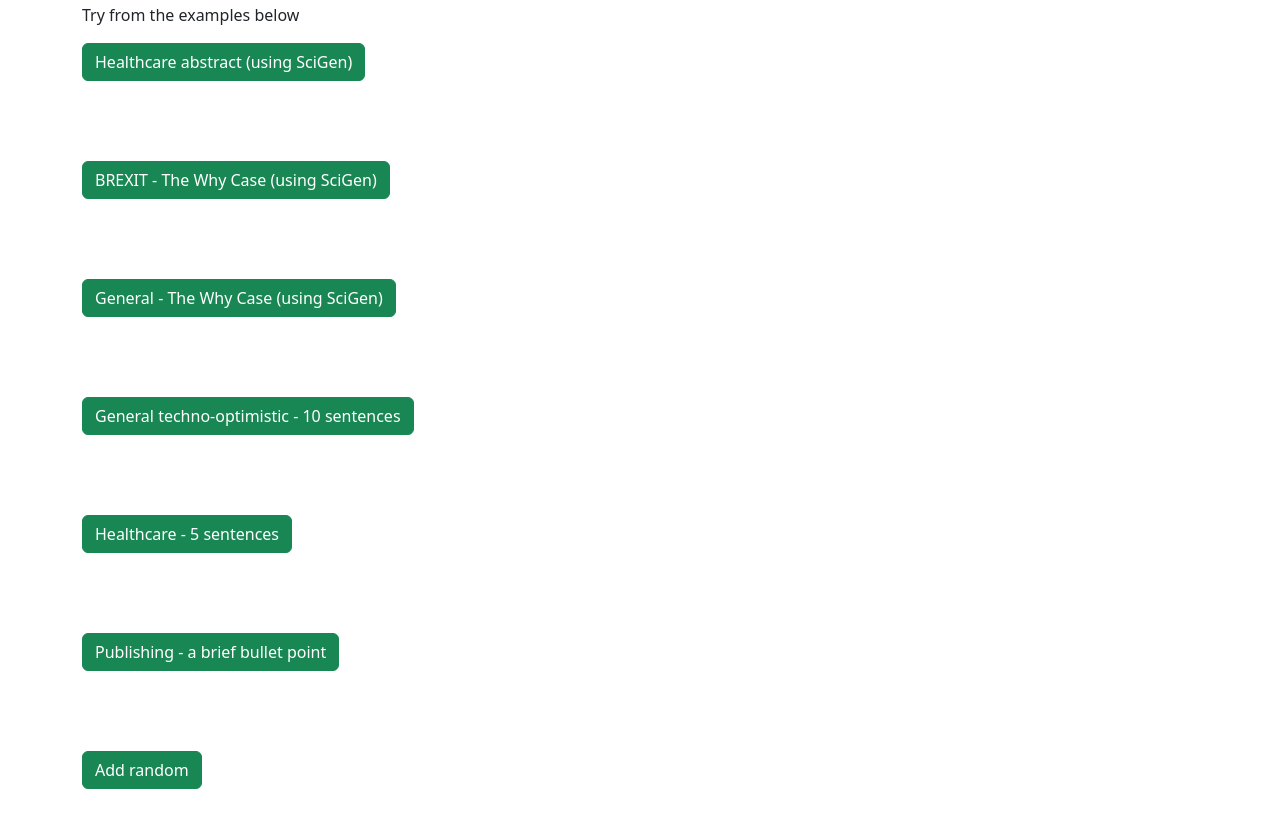
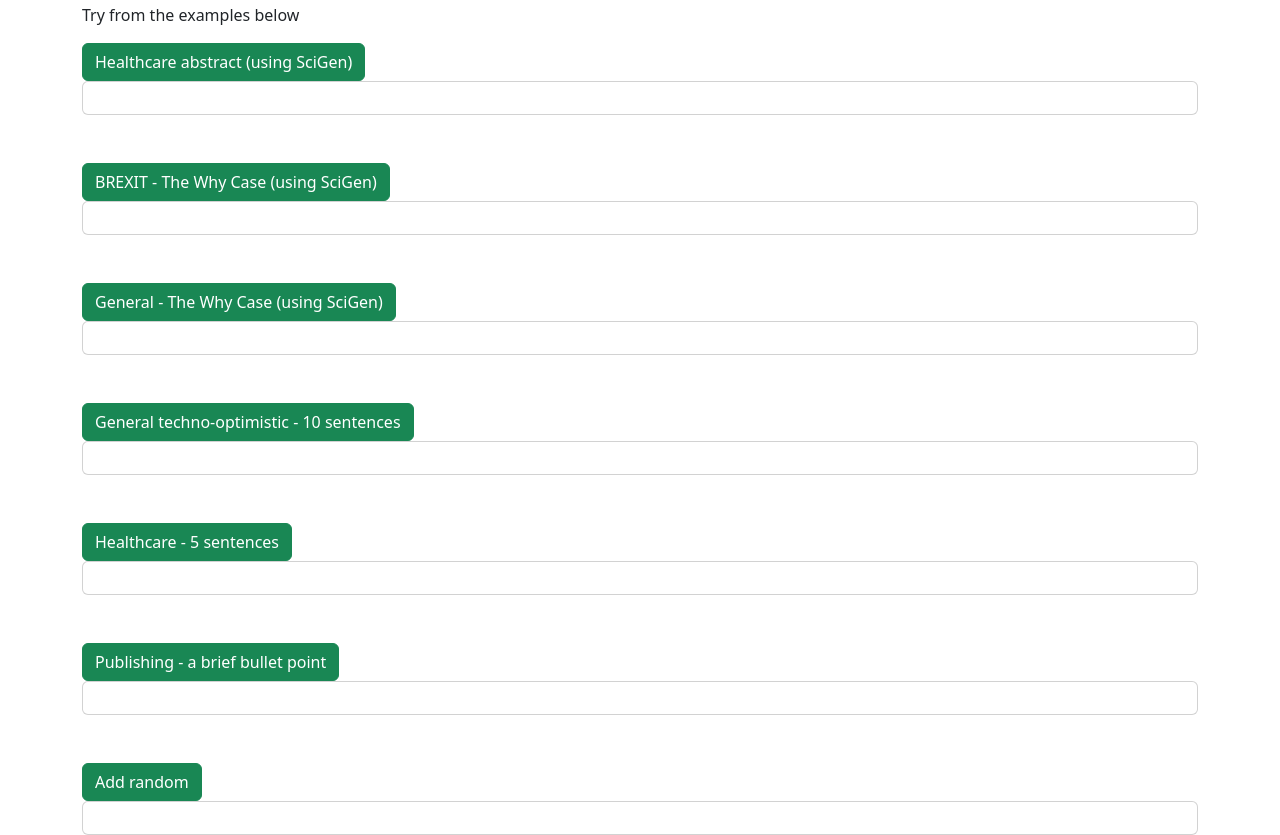
Before and after one commit to rdjenkins/cpblx, a website built with webpack: page index.html in a window 1280 px wide. Shown: the part 53-888 px from the top of the page. Built offline with nearby package versions, Linux system fonts and the light colour scheme.

Commit message:
formatting examples

```diff
--- a/index.html
+++ b/index.html
@@ -20,39 +20,38 @@
         <button class="btn btn-success"
             onclick="document.getElementById('example6').innerHTML = cpblx(2,-10);">Healthcare abstract (using
             SciGen)</button>
-        <div class="py-3" id="example6"></div>
+        <div class="card p-3" id="example6"></div>
         <br><br>
 
         <button class="btn btn-success" onclick="document.getElementById('example4').innerHTML = cpblx(7,-9);">BREXIT -
             The Why Case (using
             SciGen)</button>
-        <div class="py-3" id="example4"></div>
+        <div class="card p-3" id="example4"></div>
         <br><br>
 
         <button class="btn btn-success" onclick="document.getElementById('example5').innerHTML = cpblx(1,-9);">General -
             The Why Case (using
             SciGen)</button>
-        <div class="py-3" id="example5"></div>
+        <div class="card p-3" id="example5"></div>
         <br><br>
 
         <button class="btn btn-success" onclick="document.getElementById('example1').innerHTML = cpblx(1, 10);">
             General techno-optimistic - 10 sentences</button>
-        <div class="py-3" id="example1"></div>
+        <div class="card p-3" id="example1"></div>
         <br><br>
 
-        <button class="btn btn-success"
-            onclick="document.getElementById('example2').innerHTML = cpblx(2, 5);">Healthcare - 5 sentences</button>
-        <div class="py-3" id=" example2"></div>
+        <button class="btn btn-success" onclick="document.getElementById('example2').innerHTML = cpblx(2, 5);">
+            Healthcare - 5 sentences</button>
+        <div class="card p-3" id="example2"></div>
         <br><br>
 
-        <button class="btn btn-success"
-            onclick="document.getElementById('example3').innerHTML = cpblx(3,-1);">Publishing - a brief bullet
-            point</button>
-        <div class="py-3" id="example3"></div>
+        <button class="btn btn-success" onclick="document.getElementById('example3').innerHTML = cpblx(3,-1);">
+            Publishing - a brief bullet point</button>
+        <div class="card p-3" id="example3"></div>
         <br><br>
 
         <button class="btn btn-success" onclick="crap('examples')">Add random</button>
-        <div class="py-3" id="examples"></div>
+        <div class="card p-3" id="examples"></div>
     </div>
     <script>
 
```
